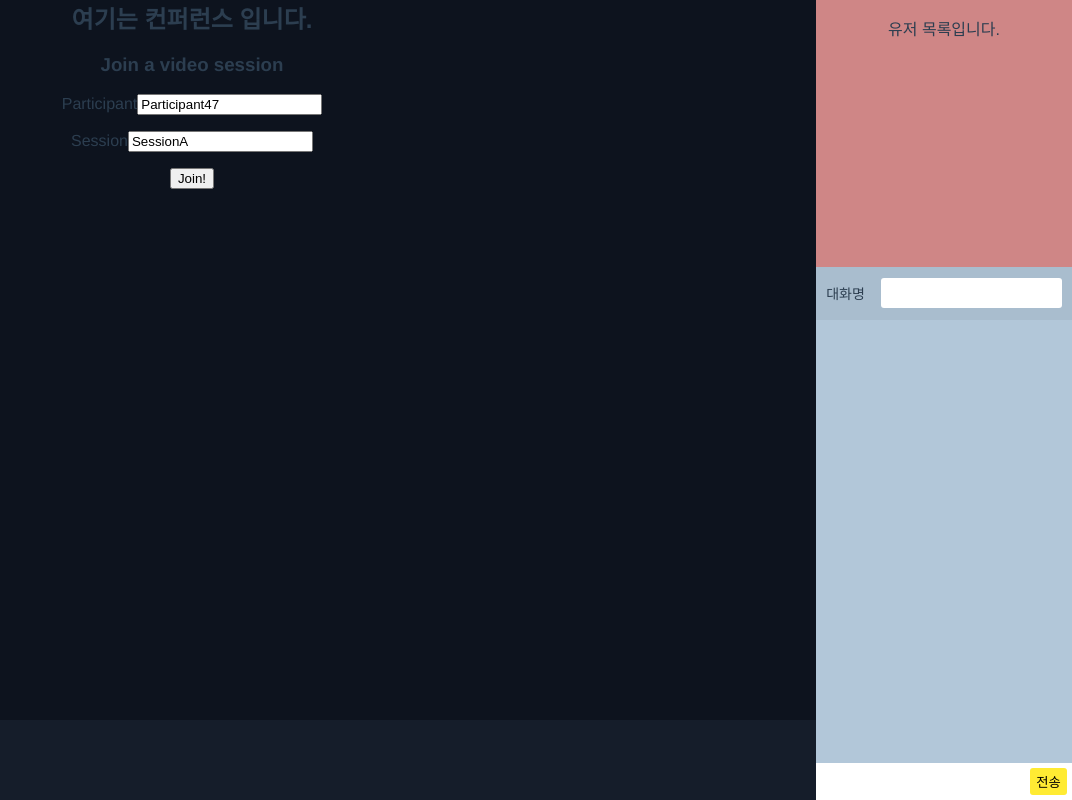
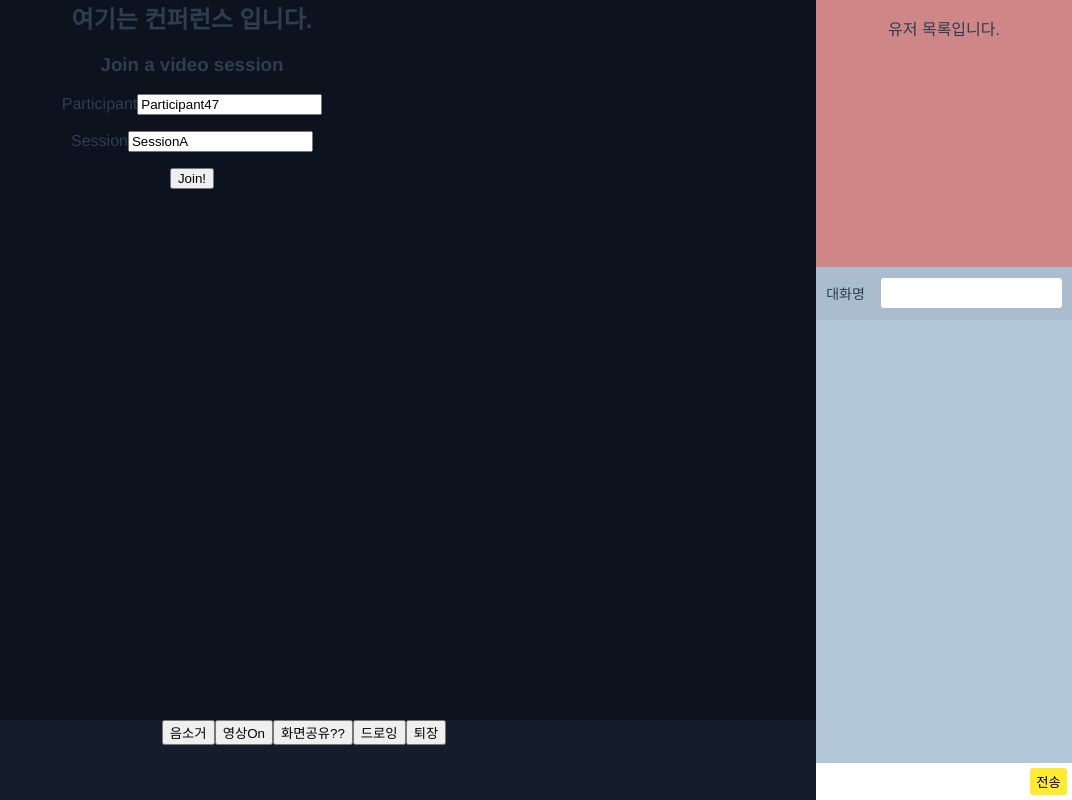
Before and after one commit to JongHoonJang/DEMEET, a Vue app in the folder frontend/: page /conference in a window 1280 px wide. Shown: the whole page, without its empty margins (208-1280 px from the left). Built offline with nearby package versions, Linux system fonts and the light colour scheme.

Commit message:
[FEAT] S07P12B309-137 making footer and doing csss

```diff
--- /dev/null
+++ b/frontend/src/views/conference/ConferenceFooter.vue
@@ -0,0 +1,32 @@
+<template>
+  <div>
+    <button>음소거</button>
+    <button>영상On</button>
+    <button>화면공유??</button>
+    <button>드로잉</button>
+    <button>퇴장</button>
+  </div>
+</template>
+
+<script>
+export default {
+  name: 'ConferenceFooter',
+  components: {},
+  data() {
+    return {
+      sampleData: ''
+    };
+  },
+  setup() {
+
+  },
+  create() {},
+  mounted() {},
+  unmounted() {},
+  methods: {},
+}
+</script>
+
+<style scoped>
+
+</style>
--- a/frontend/src/views/conference/ConferenceView.vue
+++ b/frontend/src/views/conference/ConferenceView.vue
@@ -10,6 +10,7 @@
       </article>
       <footer>
         <!-- 동작 버튼 등,  -->
+        <ConferenceFooter/>
       </footer>
     </section>
     <aside>
@@ -28,9 +29,10 @@
 import ConferenceVideo from './ConferenceVideo'
 import ConferenceUsers from './ConferenceUsers'
 import ConferenceChat from './ConferenceChat'
+import ConferenceFooter from './ConferenceFooter'
 
 export default {
-components: { ConferenceVideo, ConferenceUsers, ConferenceChat }
+components: { ConferenceVideo, ConferenceUsers, ConferenceChat, ConferenceFooter }
 }
 
 </script>
```
